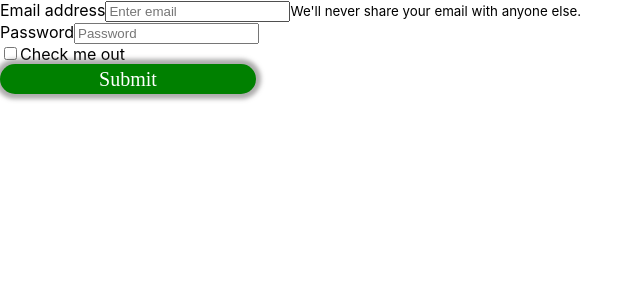
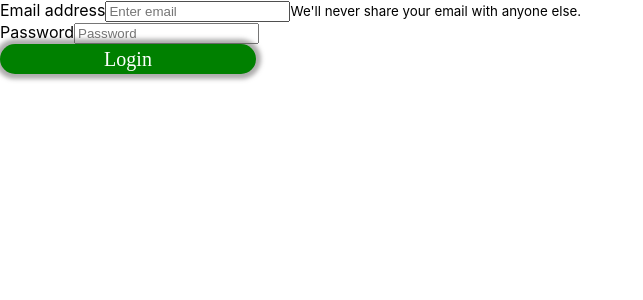
Before and after one commit to gars150387/paradise-minipancake, a React (Create React App) app: page /login in a window 1280 px wide. Shown: the top 300 px of the page, without its empty margins (0-643 px from the left). Built offline with nearby package versions, Linux system fonts and the light colour scheme; a web font is replaced by a local one.

Commit message:
set up inputs

```diff
--- a/src/auth/Login.jsx
+++ b/src/auth/Login.jsx
@@ -19,11 +19,8 @@
           <Form.Label>Password</Form.Label>
           <Form.Control type="password" placeholder="Password" />
         </Form.Group>
-        <Form.Group className="mb-3" controlId="formBasicCheckbox">
-          <Form.Check type="checkbox" label="Check me out" />
-        </Form.Group>
         <Button variant="primary" type="submit">
-          Submit
+          Login
         </Button>
       </Form>
     </div>
```
